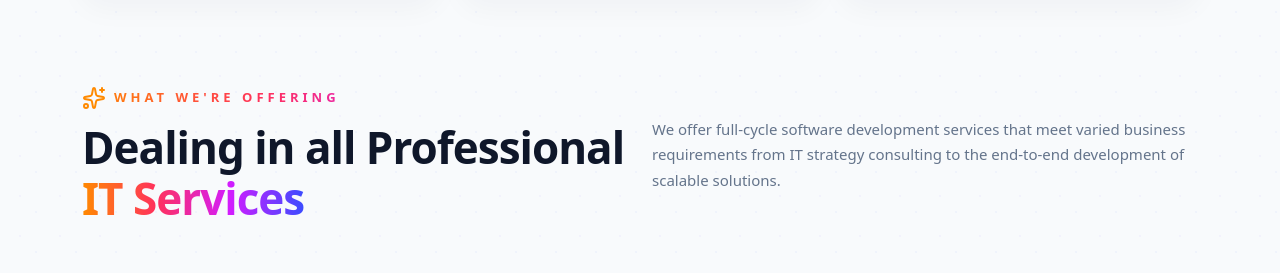
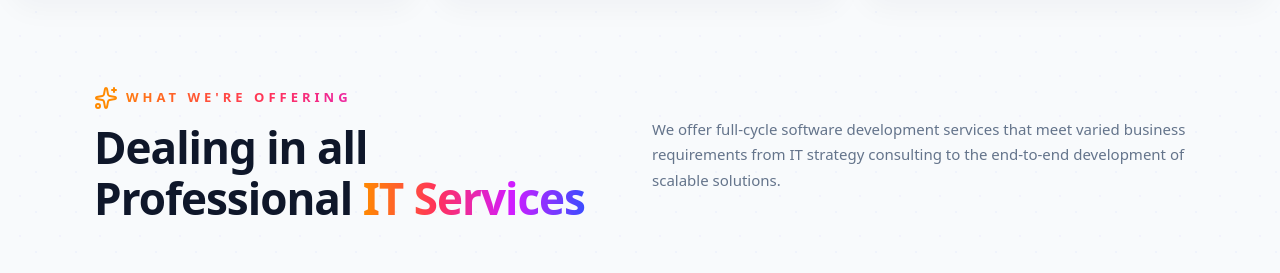
Before and after one commit to hridesh-bharati/pixsy, a React (Vite) app: page / in a window 1280 px wide. Shown: the part 2380-2653 px from the top of the page. Built offline with nearby package versions, Linux system fonts and the light colour scheme.

Commit message:
service container

```diff
--- a/src/components/Home/ProfessionalServices.jsx
+++ b/src/components/Home/ProfessionalServices.jsx
@@ -153,7 +153,7 @@ export default function ProfessionalServices() {
     <section ref={sectionRef} className="pixsy-prof-services-section">
       <div className="pixsy-mesh-overlay"></div>
 
-      <div className="container position-relative z-2">
+      <div className="container-fluid position-relative z-2">
         {/* Top 3 Image Cards Section */}
         <div ref={topCardsRef} className="row g-4 mb-5 pb-4 justify-content-center">
           {topCards.map((card, index) => (
@@ -177,7 +177,7 @@ export default function ProfessionalServices() {
         </div>
 
         {/* Section Header */}
-        <div ref={headerRef} className="row align-items-center mb-5 pt-3">
+        <div ref={headerRef} className="container  m-auto row align-items-center mb-5 pt-3">
           <div className="col-lg-6">
             <div className="pixsy-small-title">
               <Sparkles sizelet={14} />
```
